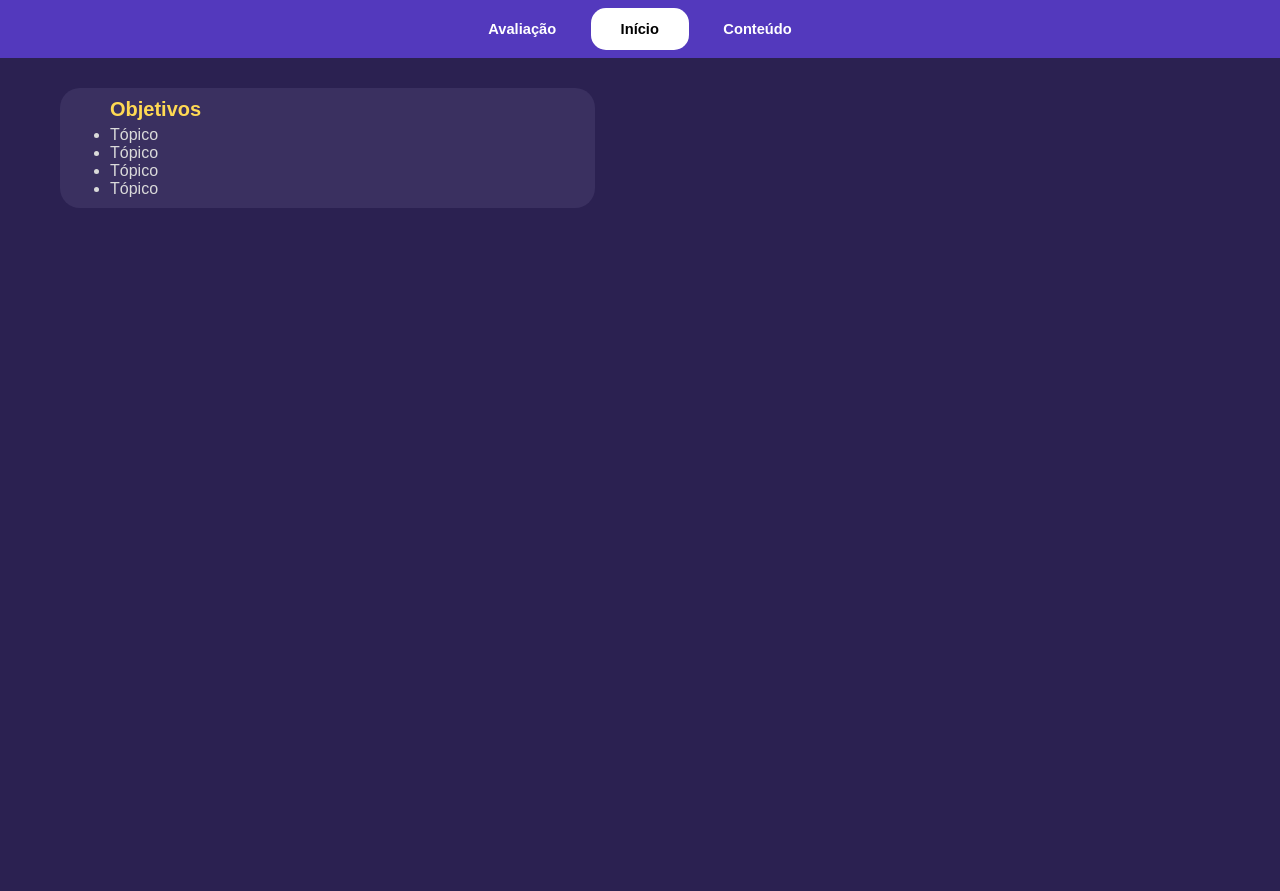
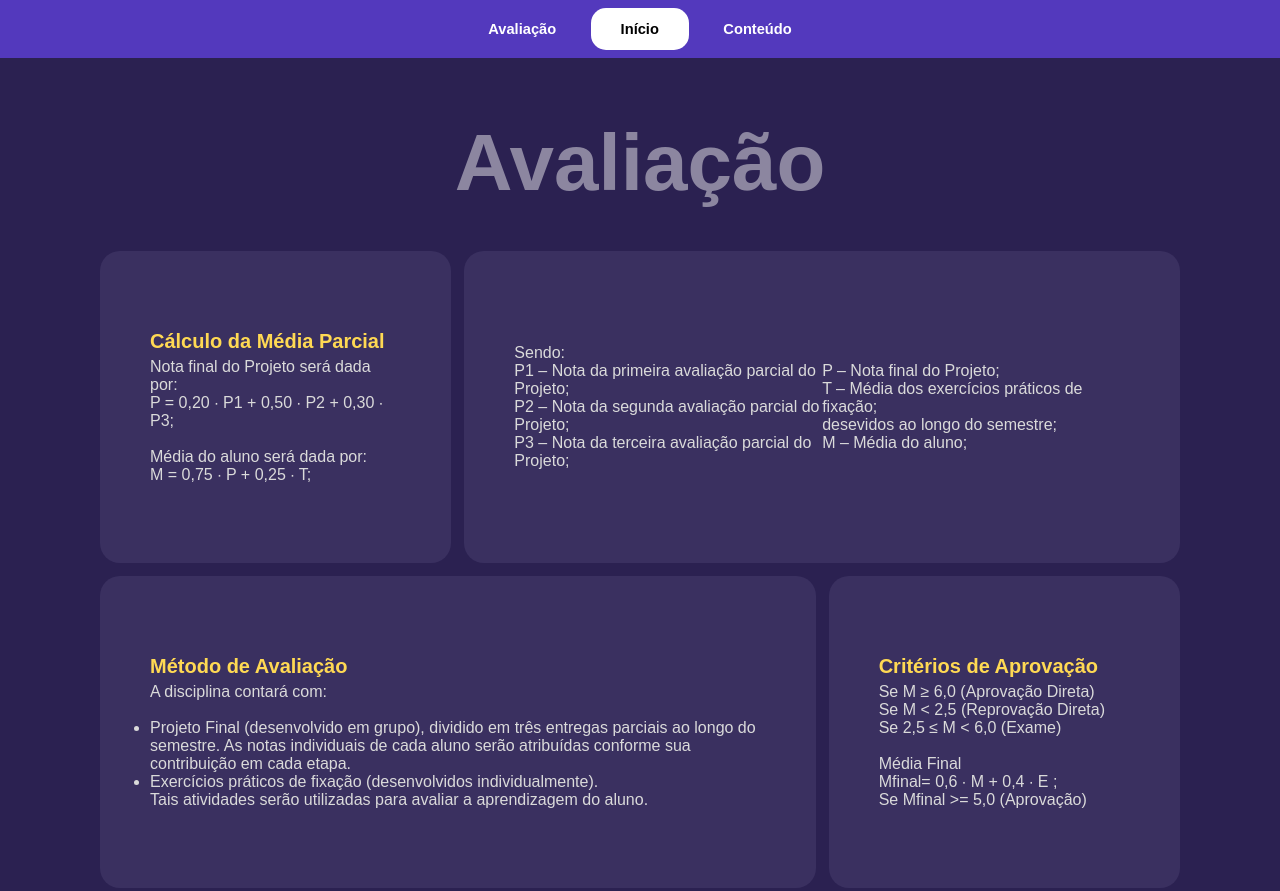
Before and after one commit to BaiaGui/SI401-WebSite, a plain HTML site: page avaliacao.html in a window 1280 px wide. Shown: the top 891 px of the page. Drawn offline with Linux system fonts and the light colour scheme.

Commit message:
Finalização página Avaliação
Scrollbar CSS
Grid específico da página
Conteúdo da página adicionado

```diff
--- a/avaliacao.html
+++ b/avaliacao.html
@@ -15,15 +15,56 @@
             <li class="liMenu"><a href="conteudo.html" class="aMenu">Conteúdo</a></li>
         </ul>
     </header>
-    <div class="gridContainerIndex">
-        <div class="boxModel">
-            <h2 class="contentTitle">Objetivos</h2>
-            <ul>
-                <li>Tópico</li>
-                <li>Tópico</li>
-                <li>Tópico</li>
-                <li>Tópico</li>
-            </ul>
+    <div class="gridContainerValuation">
+        <h1 class="pageTitle eItem0">Avaliação</h1>
+        <div class="boxModel eItem1">
+            <h2 class="contentTitle">Cálculo da Média Parcial</h2>
+                <p>Nota final do Projeto será dada por: <br>
+                    P = 0,20 ∙ P1 + 0,50 ∙ P2 + 0,30 ∙ P3; <br>
+                    <br>
+                    Média do aluno será dada por: <br>
+                    M = 0,75 ∙ P + 0,25 ∙ T;</p>
+        </div>
+        <div class="boxModel eItem2">
+            <p>Sendo:</p>
+            <div class="twoColumn">
+                <p class="ul1">
+                    P1 – Nota da primeira avaliação parcial do Projeto;<br>
+                    P2 – Nota da segunda avaliação parcial do Projeto;<br>
+                    P3 – Nota da terceira avaliação parcial do Projeto;<br>
+                </p>
+                <p class="ul2">
+                    P – Nota final do Projeto; <br>
+                    T – Média dos exercícios práticos de fixação; <br>
+                    desevidos ao longo do semestre; <br>
+                    M – Média do aluno;<br>
+                </p>
+            </div>
+
+        </div>
+        <div class="boxModel eItem3">
+            <h2 class="contentTitle">Método de Avaliação</h2>
+            <p>
+                A disciplina contará com: <br><br>
+                <ul>
+                    <li>Projeto Final   (desenvolvido em grupo), dividido em três entregas parciais ao longo do semestre. As notas individuais de cada aluno serão atribuídas conforme sua contribuição em cada etapa.</li>
+                    <li>Exercícios práticos de fixação (desenvolvidos individualmente).</li>
+                </ul>
+                Tais atividades serão utilizadas para avaliar a aprendizagem do aluno.
+            </p>
+        </div>
+        <div class="boxModel eItem4">
+            <h2 class="contentTitle">Critérios de Aprovação</h2>
+            <p>
+                Se M ≥ 6,0 (Aprovação Direta) <br>
+                Se M < 2,5 (Reprovação Direta) <br>
+                Se 2,5 ≤ M < 6,0 (Exame) <br>
+                <br>
+                Média Final <br>
+                Mfinal= 0,6 ∙ M + 0,4 ∙ E ; <br>
+                Se Mfinal >= 5,0 (Aprovação) <br>
+
+            </p>
         </div>
     </div>
     <footer>
--- a/style.css
+++ b/style.css
@@ -57,11 +57,12 @@ footer{
     background-color: #463173;
     align-self: flex-end;
     width: 100vw;
-    height: 50px;
+    height: 40px;
     display: flex;
     justify-content: center;
     align-items: center;
     color: #7D6F9B;
+    font-size: 10pt;
 }
 
 .boxModel{
@@ -96,7 +97,7 @@ footer{
     display: grid;
     grid-template-columns: 1fr 1fr;
     grid-template-rows: repeat(6, 120px);
-    padding: 30px 60px;
+    padding: 30px 100px;
     column-gap: 90px;
     row-gap: 35px;
 }
@@ -137,6 +138,7 @@ footer{
 
 #indexImg{
 margin-top: 40px;
+width: 400px;
 }
 
 .indexLink{
@@ -161,3 +163,74 @@ margin-top: 40px;
     align-items: center;
     justify-content: center;
 }
+
+/*AVALIAÇÃO-------------------------------------------------------------------------*/
+
+.gridContainerValuation{
+    display: grid;
+    grid-template-columns: repeat(3, 1fr);
+    grid-template-rows: repeat(5, 1fr);
+    gap: 13px;
+    padding: 30px 100px;
+    height: 100vh;
+}
+
+.eItem0{
+    grid-column: 1 / 4;
+    grid-row: 1;
+
+
+}
+
+.eItem1{
+    grid-column: 1 / 2;
+    grid-row: 2 / 4;
+}
+
+.eItem2{
+    grid-column: 2 / 4;
+    grid-row: 2 / 4;
+}
+
+.eItem3{
+    grid-column: 1 / 3;
+    grid-row: 4 / 6;
+}
+
+.eItem4{
+    grid-column: 3;
+    grid-row: 4 / 6;
+}
+
+.twoColumn{
+    display: grid;
+    grid-template-columns: 1fr 1fr;
+}
+
+.ul1{
+    grid-column: 1;
+}
+
+.ul2{
+    grid-column: 2;
+}
+
+/* width */
+::-webkit-scrollbar {
+    width: 5px;
+  }
+
+  /* Track */
+  ::-webkit-scrollbar-track {
+    background: #1e1a31;
+  }
+
+  /* Handle */
+  ::-webkit-scrollbar-thumb {
+    background: rgb(105, 100, 121);
+  }
+
+  /* Handle on hover */
+  ::-webkit-scrollbar-thumb:hover {
+    background: #FFD953;
+  }
```
